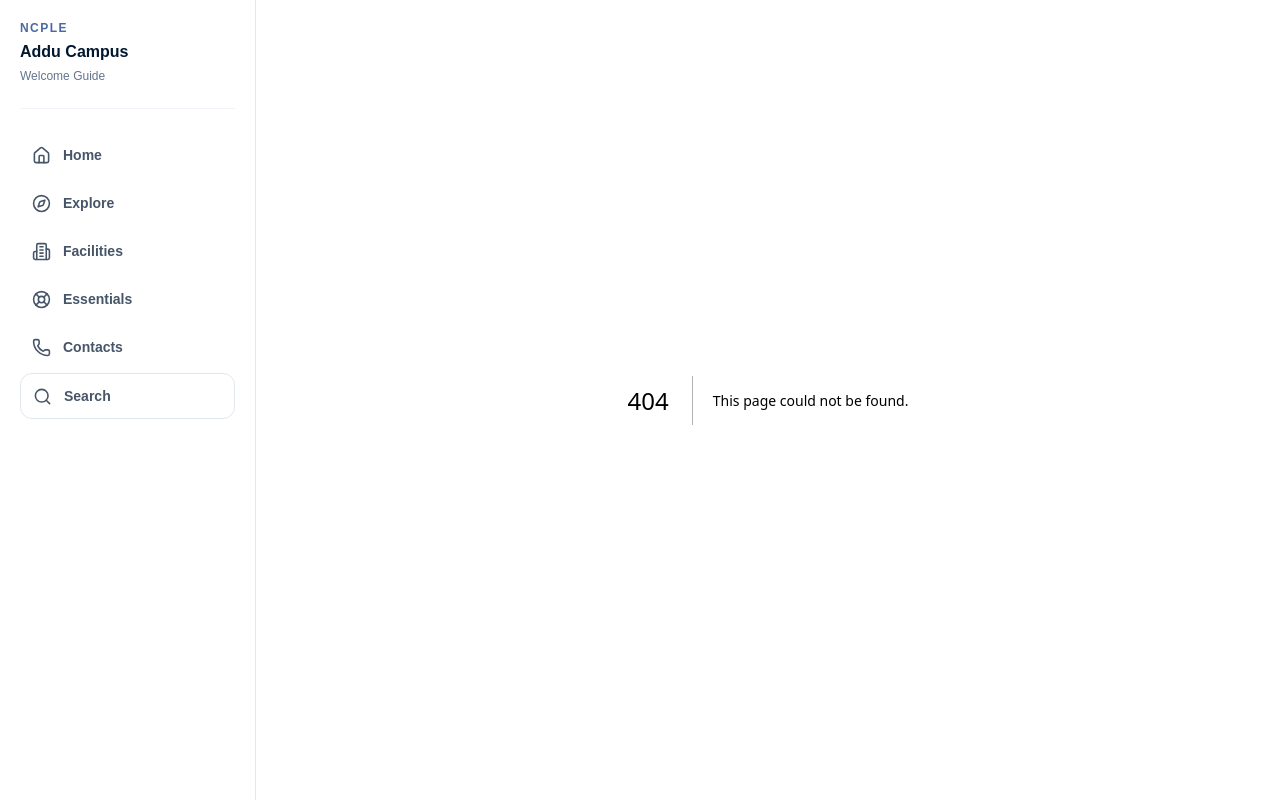
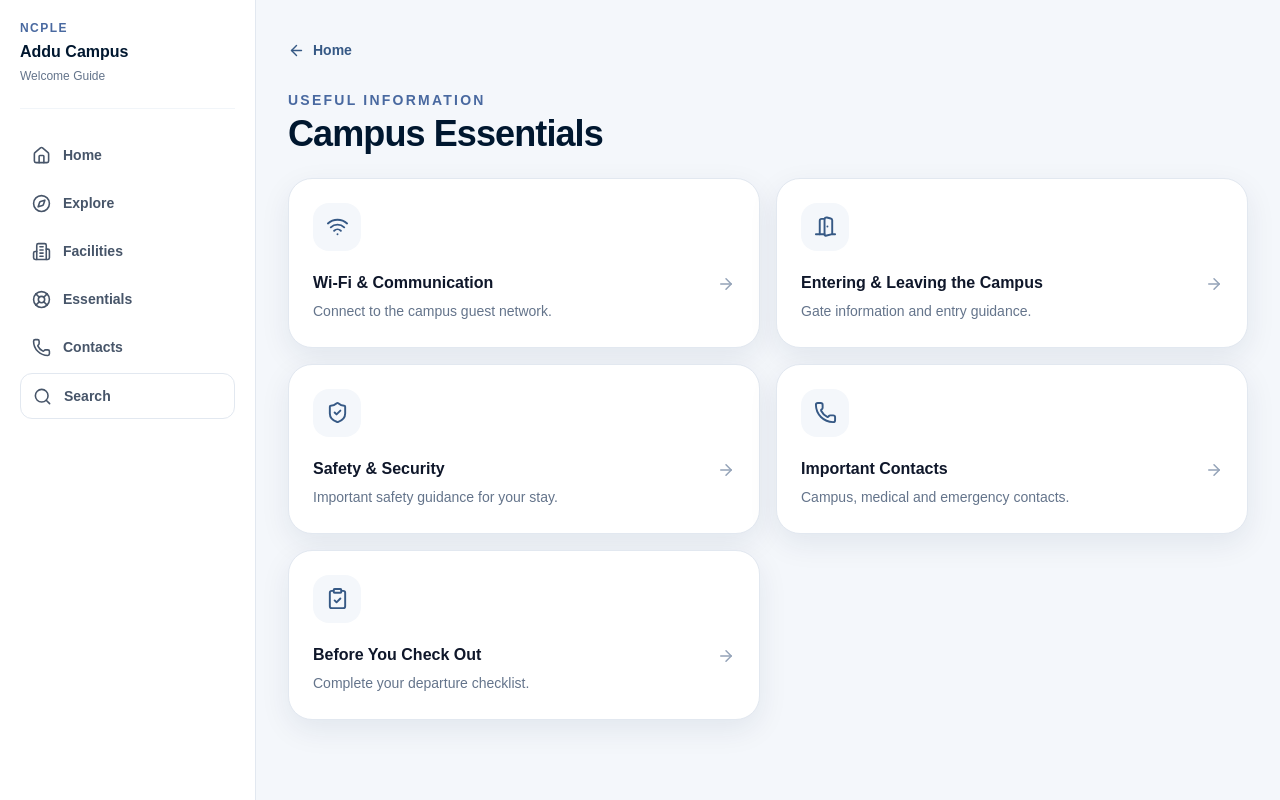
Before and after one commit to fathimathasmaa-sudo/ncple-addu-campus-guide, a Next.js app: page /essentials in a window 1280 px wide. Before the commit this address had no page. Built offline with nearby package versions, Linux system fonts and the light colour scheme.

Commit message:
feat: add essentials route

```diff
--- /dev/null
+++ b/app/essentials/page.tsx
@@ -0,0 +1,3 @@
+import Link from "next/link";import {ArrowRight,Wifi,DoorOpen,ShieldCheck,Phone,ClipboardCheck} from "lucide-react";import {PageShell} from "@/components/PageShell";
+const items=[['/wifi','Wi-Fi & Communication','Connect to the campus guest network.',Wifi],['/access','Entering & Leaving the Campus','Gate information and entry guidance.',DoorOpen],['/safety','Safety & Security','Important safety guidance for your stay.',ShieldCheck],['/contacts','Important Contacts','Campus, medical and emergency contacts.',Phone],['/checkout','Before You Check Out','Complete your departure checklist.',ClipboardCheck]] as const;
+export default function Essentials(){return <PageShell title="Campus Essentials" eyebrow="Useful information"><div className="mt-6 grid gap-4 sm:grid-cols-2">{items.map(([href,title,description,Icon])=><Link key={href} href={href} className="group rounded-3xl border border-slate-200 bg-white p-6 shadow-soft transition hover:-translate-y-0.5 hover:border-ncple-500 hover:shadow-md"><div className="flex h-12 w-12 items-center justify-center rounded-2xl bg-ncple-50 text-ncple-700"><Icon size={23}/></div><div className="mt-5 flex items-start justify-between gap-3"><div><h2 className="font-semibold text-slate-900">{title}</h2><p className="mt-1 text-sm leading-6 text-slate-500">{description}</p></div><ArrowRight size={18} className="mt-1 text-slate-400"/></div></Link>)}</div></PageShell>}
```
